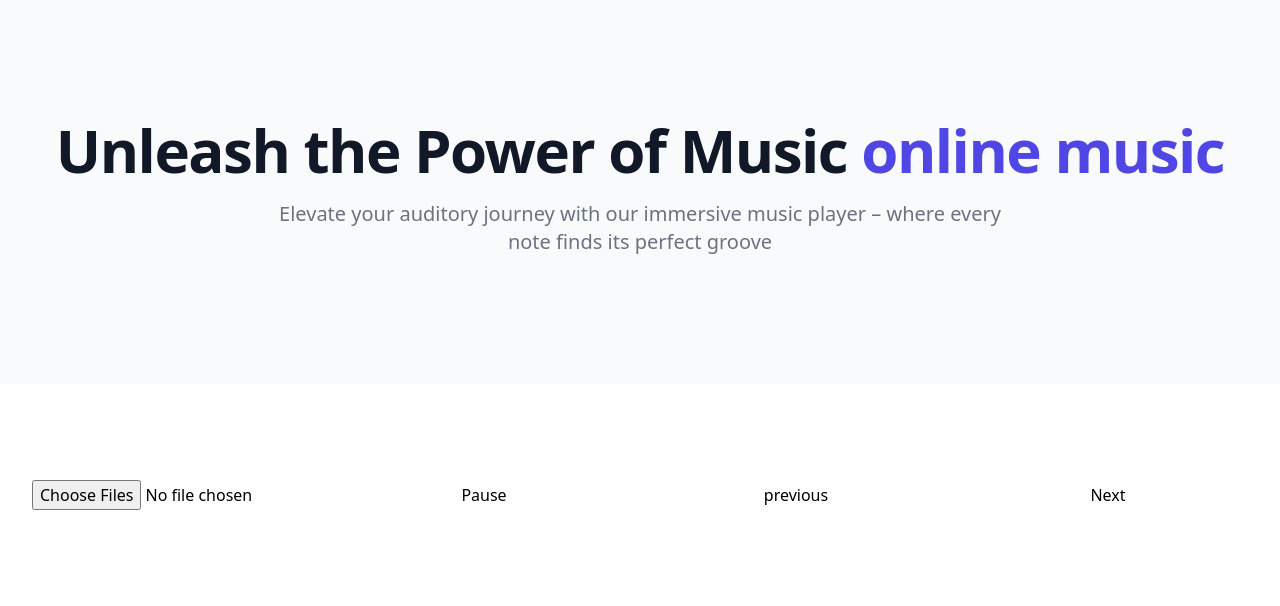
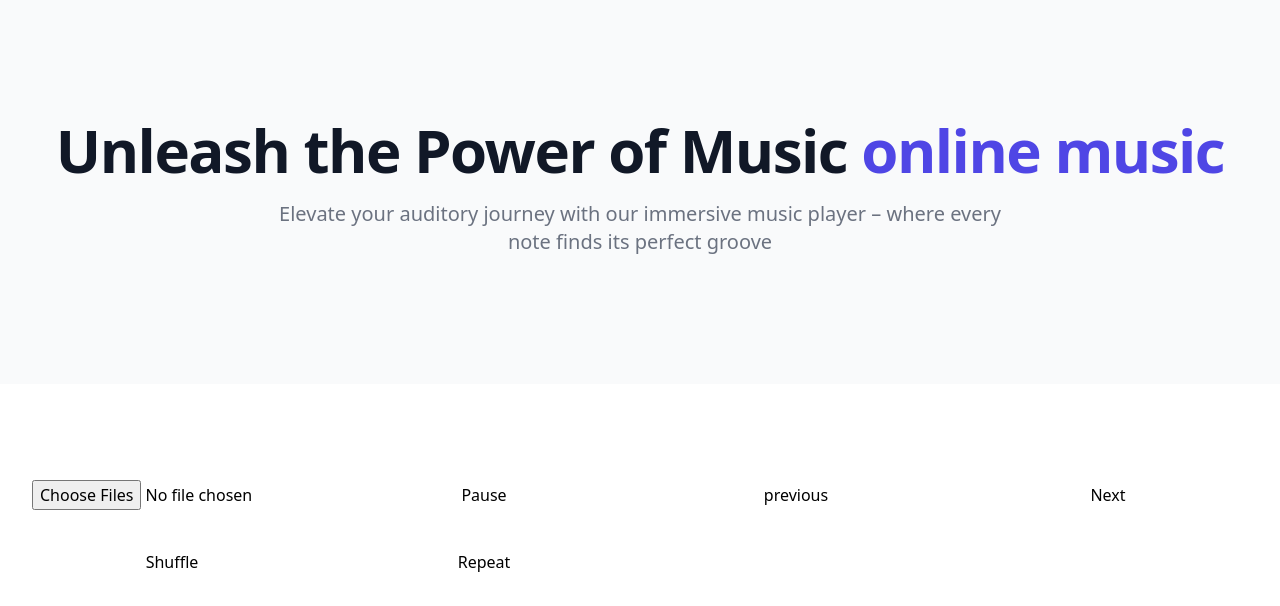
Before and after one commit to kom50/music-test, a Vue app: page / in a window 1280 px wide. Shown: the top 606 px of the page. Built offline with nearby package versions, Linux system fonts and the light colour scheme.

Commit message:
Added shuffle and repeat functionality

```diff
--- a/src/components/MusicList.vue
+++ b/src/components/MusicList.vue
@@ -12,6 +12,8 @@
         <button @click="play" ref="playBtn">Pause</button>
         <button @click="previous">previous</button>
         <button @click="next">Next</button>
+        <button @click="shuffle">Shuffle</button>
+        <button @click="repeat">Repeat</button>
       </div>
     </div>
   </div>
@@ -79,4 +81,21 @@ function previous() {
   audio.value.src = audioFiles.value[currentAudioIndex.value]
   audio.value.play()
 }
+
+
+function shuffle() {
+  const rnd = Math.floor(Math.random() * (audioFiles.length || 3))
+  console.log("🚀 ~ file: MusicList.vue:87 ~ shuffle ~ rnd:", rnd)
+
+  audio.value.src = audioFiles.value[rnd]
+  audio.value.play()
+}
+
+function repeat() {
+  // const rnd = Math.floor(Math.random() * (audioFiles.length || 3))
+  // console.log("🚀 ~ file: MusicList.vue:87 ~ shuffle ~ rnd:", rnd)
+
+  // audio.value.src = audioFiles.value[rnd]
+  // audio.value.play()
+}
 </script>
```
